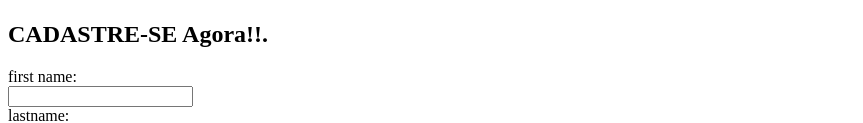
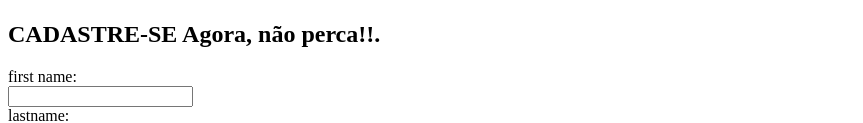
Before and after one commit to Leandrominchuel/Formulario, a plain HTML site: page teste1.html in a window 1280 px wide. Shown: the part 522-645 px from the top of the page, without its empty margins (0-863 px from the left). Drawn offline with Linux system fonts and the light colour scheme.

Commit message:
Não perca!

```diff
--- a/teste1.html
+++ b/teste1.html
@@ -7,7 +7,7 @@
 <body>
     <h2>Na Agulha.</h2>
     <img src="mk2.JPEG" alt="pickup techinics MK2"></IMg>
-    <h2>CADASTRE-SE Agora!!.</h2>
+    <h2>CADASTRE-SE Agora, não perca!!.</h2>
 
   <form action="http://web1-app.tadsufpr.net.br/test/form" method="post">
     first name:<br>
```
